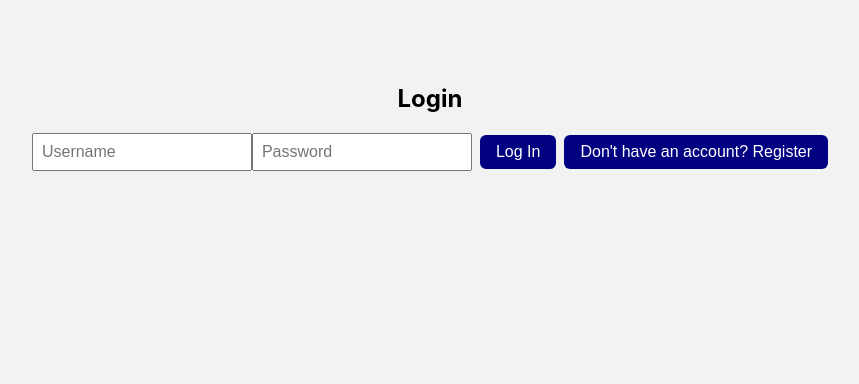
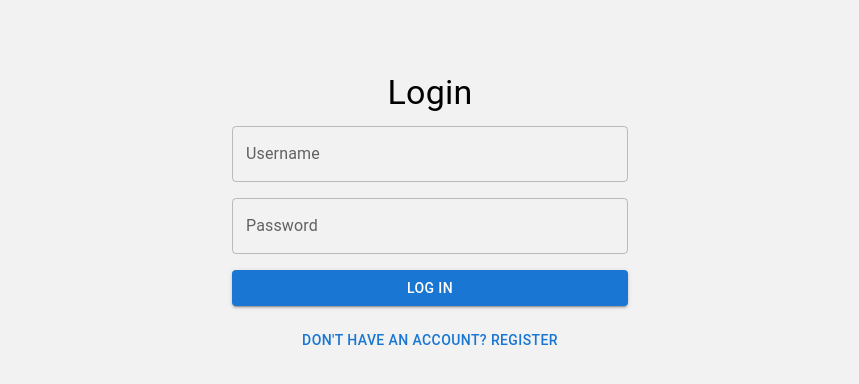
Before and after one commit to MustafaCalik26/project2025-file-structure-update, a React (Vite) app in the folder frontend2025/: page / in a window 1280 px wide. Shown: the top 384 px of the page, without its empty margins (210-1069 px from the left). Built offline with nearby package versions, Linux system fonts and the light colour scheme.

Commit message:
Miu Frontend Not Finished

```diff
--- a/frontend2025/package.json
+++ b/frontend2025/package.json
@@ -10,6 +10,10 @@
     "preview": "vite preview"
   },
   "dependencies": {
+    "@emotion/react": "^11.14.0",
+    "@emotion/styled": "^11.14.0",
+    "@mui/icons-material": "^7.1.1",
+    "@mui/material": "^7.1.1",
     "@tanstack/react-query": "^5.80.6",
     "react": "^19.1.0",
     "react-dom": "^19.1.0"
--- a/frontend2025/src/components/HomePage.jsx
+++ b/frontend2025/src/components/HomePage.jsx
@@ -3,6 +3,8 @@ import { useState } from 'react';
 import { useNavigate } from 'react-router-dom';
 import axios from 'axios';
 import '../styles/Home.css';
+
+import { TextField, Button, Typography, Container, Stack } from '@mui/material';
 
 export default function HomeForm() {
   const [username, setUsername] = useState('');
@@ -34,26 +36,43 @@ export default function HomeForm() {
   };
 
   return (
-    <div className="home-container">
-      <h2>{isLogin ? 'Login' : 'Register'}</h2>
-      <input
-        type="text"
-        placeholder="Username"
+    <Container maxWidth="xs" sx={{ mt: 5 }}>
+      <Typography variant="h4" align="center" gutterBottom>
+        {isLogin ? 'Login' : 'Register'}
+      </Typography>
+
+      <Stack spacing={2}>
+        <TextField
+          label="Username"
+          variant="outlined"
+          fullWidth
           value={username}
           onChange={(e) => setUsername(e.target.value)}
         />
-      <input
+        <TextField
+          label="Password"
           type="password"
-        placeholder="Password"
+          variant="outlined"
+          fullWidth
           value={password}
           onChange={(e) => setPassword(e.target.value)}
         />
-      <button onClick={handleSubmit}>
+
+        <Button
+          variant="contained"
+          color="primary"
+          onClick={handleSubmit}
+        >
           {isLogin ? 'Log In' : 'Register'}
-      </button>
-      <button onClick={() => setIsLogin(!isLogin)}>
+        </Button>
+
+        <Button
+          variant="text"
+          onClick={() => setIsLogin(!isLogin)}
+        >
           {isLogin ? "Don't have an account? Register" : 'Already have an account? Log in'}
-      </button>
-    </div>
+        </Button>
+      </Stack>
+    </Container>
   );
 }
```
Also changed, not shown: 1 other file (tests, documents, lock files or other folders). Lines whose indentation alone changed are shown as unchanged.
